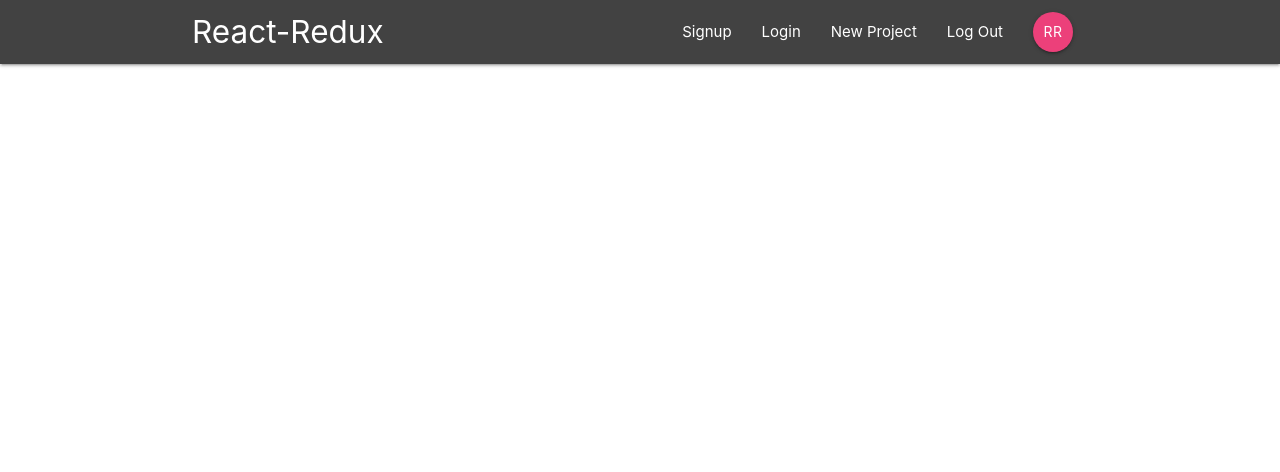
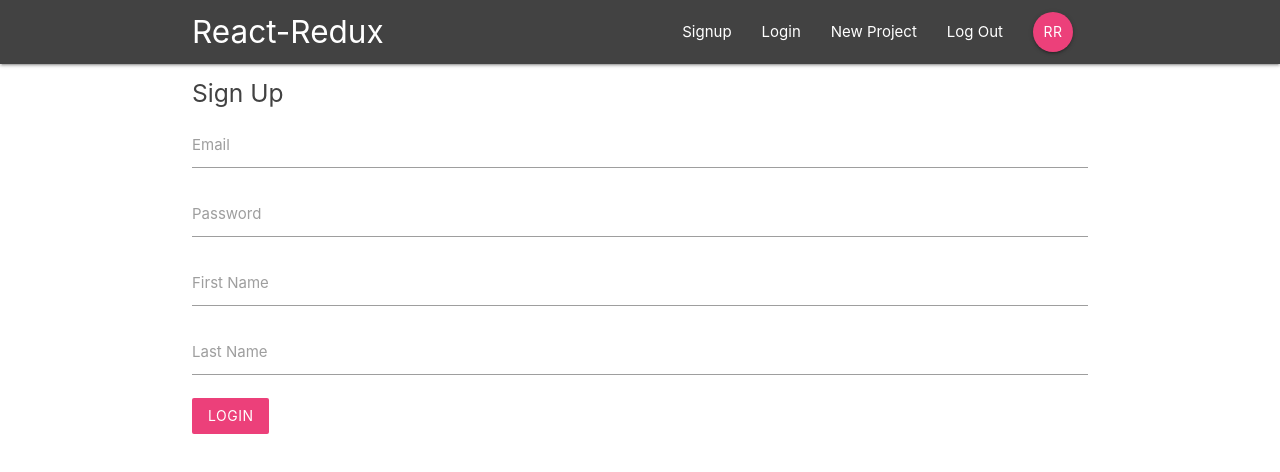
Before and after one commit to mohamedlafiteh/-react-redux-firebase-project, a React (Create React App) app: page /signup in a window 1280 px wide. Shown: the top 472 px of the page. Built offline with nearby package versions, Linux system fonts and the light colour scheme.

Commit message:
Add sign up form

```diff
--- a/src/App.js
+++ b/src/App.js
@@ -5,6 +5,7 @@
 import ProjectDetails from "./components/projects/ProjectDetails";
 import "./App.css";
 import SignIn from "./components/auth/SignIn";
+import SignUp from "./components/auth/SignUp";
 
 class App extends React.Component {
   render() {
@@ -16,6 +17,7 @@
             <Route exact path='/' component={Dashboard} />
             <Route exact path='/project/:id' component={ProjectDetails} />
             <Route exact path='/signin' component={SignIn} />
+            <Route exact path='/signup' component={SignUp} />
           </Switch>
         </div>
       </BrowserRouter>
--- a/src/components/auth/SignIn.js
+++ b/src/components/auth/SignIn.js
@@ -1,13 +1,17 @@
 import React, { Component } from "react";
 
 class SignIn extends Component {
-  state = {};
-  handleChange = () => {
-    console.log("change");
+  state = {
+    email: "",
+    password: ""
+  };
+  handleChange = e => {
+    this.setState({
+      [e.target.id]: e.target.value
+    });
   };
   handleSubmit = e => {
     e.preventDefault();
-    console.log("submit");
   };
   render() {
     return (
--- a/src/components/auth/SignUp.js
+++ b/src/components/auth/SignUp.js
@@ -0,0 +1,50 @@
+import React, { Component } from "react";
+
+class SignUp extends Component {
+  state = {
+    email: "",
+    password: "",
+    firstName: "",
+    lastName: ""
+  };
+  handleChange = e => {
+    this.setState({
+      [e.target.id]: e.target.value
+    });
+    console.log(this.state.firstName);
+  };
+  handleSubmit = e => {
+    e.preventDefault();
+    console.log(this.state);
+  };
+  render() {
+    return (
+      <div className='container'>
+        <form onSubmit={this.handleSubmit} className='white'>
+          <h5 className='grey-text text-darken-3'>Sign Up</h5>
+          <div className='input-field'>
+            <label htmlFor='email'>Email</label>
+            <input type='email' id='email' onChange={this.handleChange} />
+          </div>
+          <div className='input-field'>
+            <label htmlFor='password'>Password</label>
+            <input type='password' id='password' onChange={this.handleChange} />
+          </div>
+          <div className='input-field'>
+            <label htmlFor='firstName'>First Name</label>
+            <input type='text' id='firstName' onChange={this.handleChange} />
+          </div>
+          <div className='input-field'>
+            <label htmlFor='lastName'>Last Name</label>
+            <input type='text' id='lastName' onChange={this.handleChange} />
+          </div>
+          <div>
+            <button className='btn pink lighten-1 z-depth-0'>Login</button>
+          </div>
+        </form>
+      </div>
+    );
+  }
+}
+
+export default SignUp;
```
